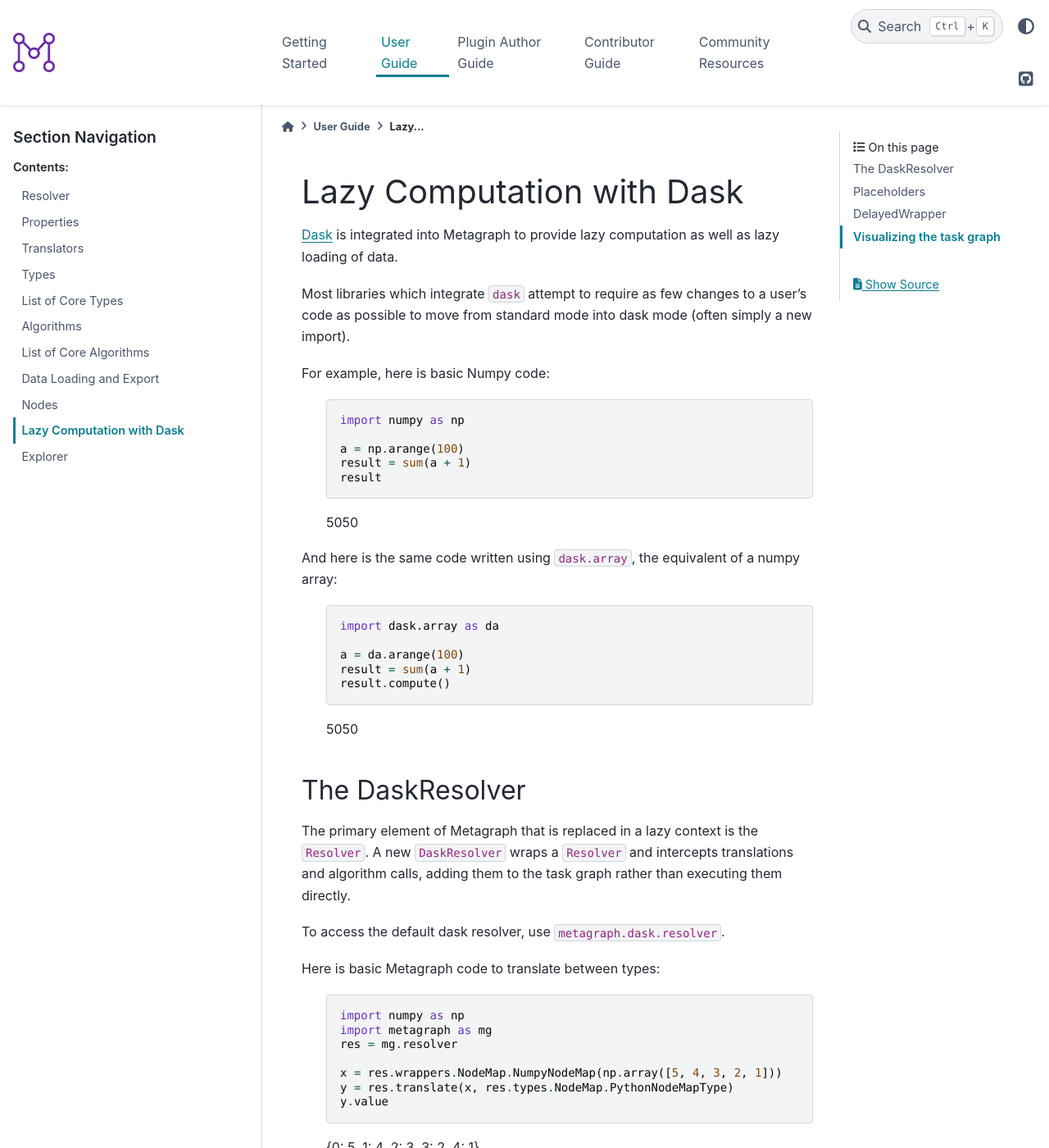
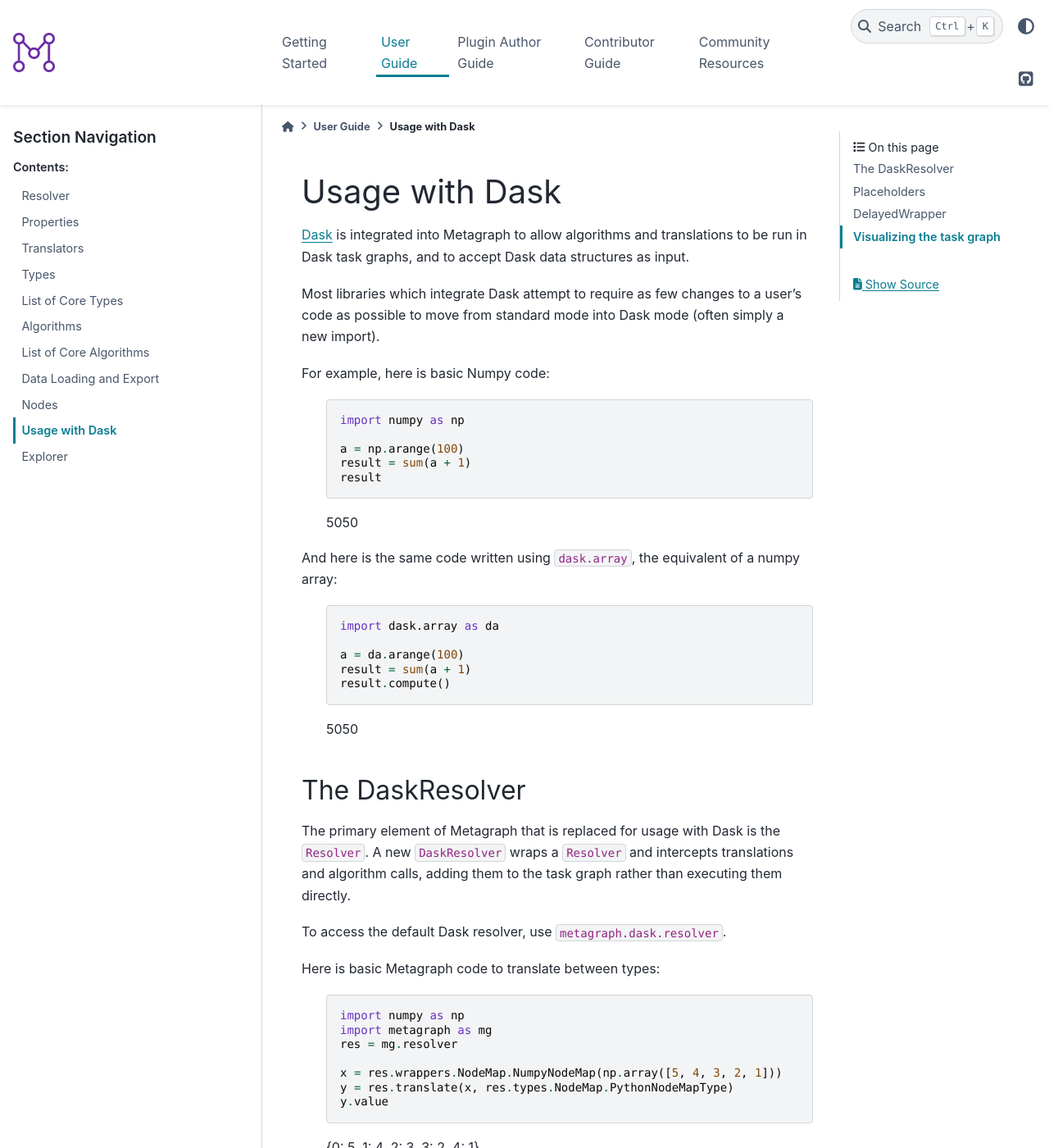
Before and after one commit to metagraph-dev/metagraph, a Sphinx documentation site: the page built from docs/user_guide/dask.rst, in a window 1280 px wide and 1400 px high. Shown: the whole window at 82% size. Built offline with Sphinx 7.4.7 and the PyData theme 0.15.4, drawn with Linux system fonts in a browser that asks for light colours; some of the changed text lies outside the part shown.

Commit message:
Update dask docs

```diff
--- a/docs/user_guide/dask.rst
+++ b/docs/user_guide/dask.rst
@@ -1,12 +1,13 @@
 .. _dask:
 
-Lazy Computation with Dask
-==========================
+Usage with Dask
+===============
 
-`Dask <https://dask.org/>`__ is integrated into Metagraph to provide lazy computation as well as lazy loading of data.
+`Dask <https://dask.org/>`__ is integrated into Metagraph to allow algorithms and translations to be run in Dask task
+graphs, and to accept Dask data structures as input.
 
-Most libraries which integrate ``dask`` attempt to require as few changes to a user's code as possible to
-move from standard mode into dask mode (often simply a new import).
+Most libraries which integrate Dask attempt to require as few changes to a user's code as possible to
+move from standard mode into Dask mode (often simply a new import).
 
 For example, here is basic Numpy code:
 
@@ -38,11 +39,11 @@ And here is the same code written using ``dask.array``, the equivalent of a nump
 The DaskResolver
 ----------------
 
-The primary element of Metagraph that is replaced in a lazy context is the ``Resolver``. A new ``DaskResolver``
+The primary element of Metagraph that is replaced for usage with Dask is the ``Resolver``. A new ``DaskResolver``
 wraps a ``Resolver`` and intercepts translations and algorithm calls, adding them to the task graph rather than
 executing them directly.
 
-To access the default dask resolver, use ``metagraph.dask.resolver``.
+To access the default Dask resolver, use ``metagraph.dask.resolver``.
 
 Here is basic Metagraph code to translate between types:
 
@@ -59,7 +60,7 @@ Here is basic Metagraph code to translate between types:
 
     {0: 5, 1: 4, 2: 3, 3: 2, 4: 1}
 
-And here is the same code using the dask resolver:
+And here is the same code using the Dask resolver:
 
 \
     .. code-block:: python
@@ -107,8 +108,8 @@ need to create a custom ``Resolver``, converting that into its lazy equivalent i
 Placeholders
 ------------
 
-A ``Placeholder`` is the lazy equivalent of a ``ConcreteType`` and each concrete type will have a corresponding
-class in the dask resolver. The class name is the name of the concrete type with "Placeholder" tacked on as
+A ``Placeholder`` is the Dask equivalent of a ``ConcreteType`` and each concrete type will have a corresponding
+class in the Dask resolver. The class name is the name of the concrete type with "Placeholder" tacked on as
 as suffix.
 
 For example, ``NetworkXGraphType`` has a ``NetworkXGraphTypePlaceholder`` class.
@@ -178,13 +179,13 @@ Calling it using the same signature as the function ``build_complete_nxgraph`` w
 
     <types.NetworkXGraphTypePlaceholder at 0x7fbd51122590>
 
-Because ``my_graph`` is a Placeholder, it can be used in algorithm calls and translations by the dask resolver.
+Because ``my_graph`` is a Placeholder, it can be used in algorithm calls and translations by the Dask resolver.
 
 
 Visualizing the task graph
 --------------------------
 
-One very nice benefit of building up a lazy task graph is that dask comes with builtin visualization features.
+One very nice benefit of building up a Dask task graph is that Dask comes with builtin visualization features.
 
 Let's take ``my_graph`` from above, translate it, and call an algorithm. Before actually computing anything,
 we will visualize the steps Metagraph will take.
```
